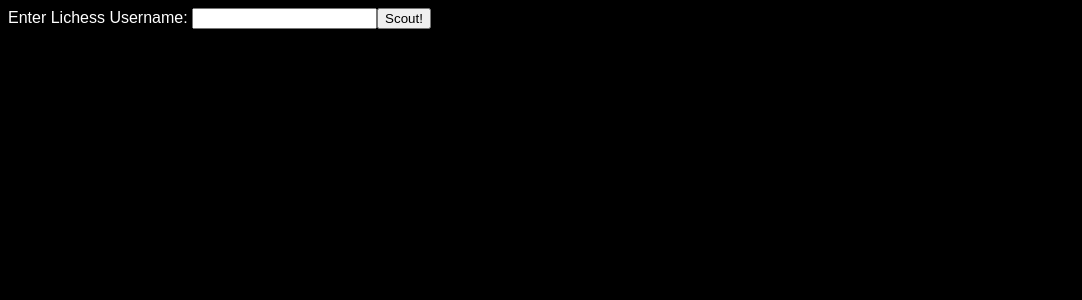
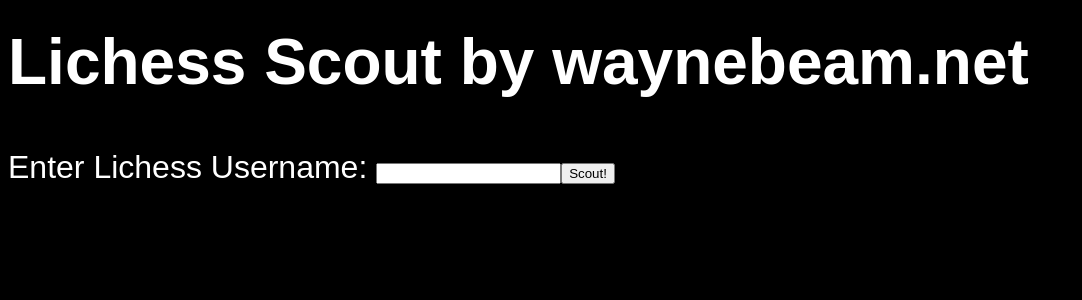
Before and after one commit to waynebeam/lichessscout, a Next.js app: page / in a window 1280 px wide. Shown: the top 300 px of the page, without its empty margins (0-1082 px from the left). Built offline with nearby package versions, Linux system fonts and the light colour scheme.

Commit message:
homepage styling

```diff
--- /dev/null
+++ b/app/homepage.module.css
@@ -0,0 +1,8 @@
+.main {
+    margin-top: 25px;
+    font-size: 2rem;
+}
+
+.heading {
+    margin-bottom: 50px;
+}
--- a/app/page.tsx
+++ b/app/page.tsx
@@ -4,6 +4,7 @@
 import React, { useState } from "react";
 import Link from "next/link";
 import { useRouter } from "next/navigation";
+import styles from './homepage.module.css'
 
 export default function Page() {
 
@@ -15,12 +16,14 @@
     router.push(`/report/${username}`);
   }
 
-  return <main>
+  return <main className={styles.main}>
+    <h1 className={styles.heading}>Lichess Scout by <a href="https://waynebeam.net" target="_blank">waynebeam.net</a></h1>
 
     <form onSubmit={scoutUser}>
       <label htmlFor="username">Enter Lichess Username: </label>
       <input id="username" type="text" defaultValue={username} onChange={e => setUsername(e.target.value)} />
       <input type="submit" value='Scout!'></input>
     </form>
+
   </main>
 }
```
